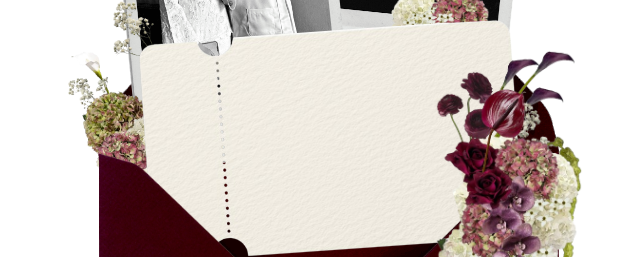
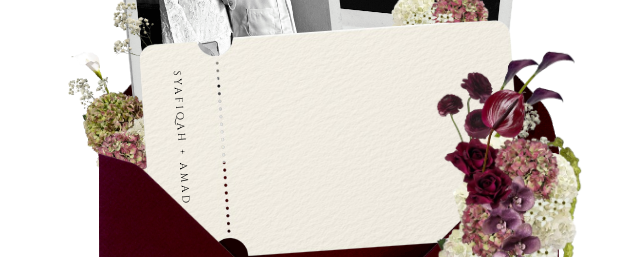
Before and after one commit to amadzai/syamad-wedding-invitation, a React (Vite) app: page /invitation in a window 1280 px wide. Shown: the part 341-598 px from the top of the page, without its empty margins (311-951 px from the left). Built offline with nearby package versions, Linux system fonts and the light colour scheme.

Commit message:
feat: add ticket sub-text

```diff
--- a/src/pages/Invitation.tsx
+++ b/src/pages/Invitation.tsx
@@ -54,6 +54,10 @@ export function Invitation() {
           className="pointer-events-none absolute top-[25%] left-1/2 w-58 -translate-x-1/2 -rotate-4 sm:w-95"
         />
 
+        <p className="pointer-events-none absolute top-[42%] left-[7%] rotate-86 font-display text-[6px] tracking-[0.3em] text-black sm:top-[42%] sm:left-[3%] sm:text-[10px]">
+          SYAFIQAH + AMAD
+        </p>
+
         <img
           src={envelopeOpen}
           alt=""
```
